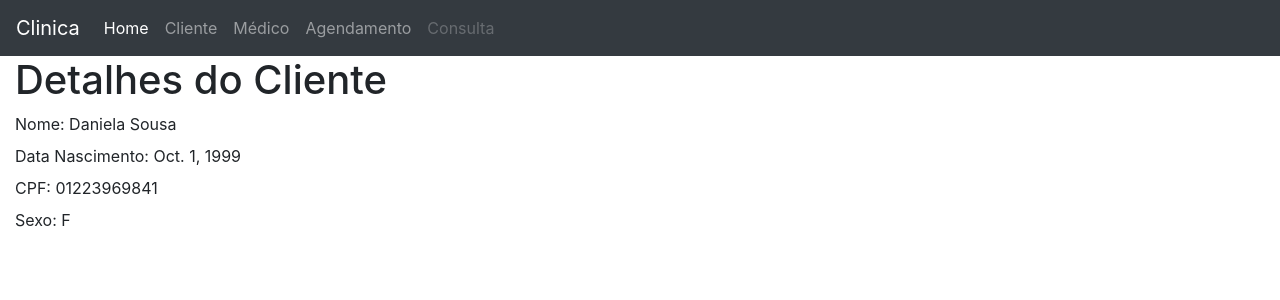
After one commit to DanniSousa01/clinica, a Django app: page /atendimento/cliente/1/ in a window 1280 px wide. The commit adds this page. Shown: the top 300 px of the page. Run offline with Django 3.2, Linux system fonts and the light colour scheme; data comes from the database, SQL or seed files in the repository; some libraries are stand-ins or nearby versions.

Commit message:
Criação  Detalhes do cliente, onde irão aparecer as todas as informações dos clientes cadastrados.

```diff
--- a/atendimento/templates/cliente/list.html
+++ b/atendimento/templates/cliente/list.html
@@ -9,7 +9,7 @@
 </head>
 
 <body>
-    <nav class="navbar navbar-expand-lg navbar-light bg-light">
+    <nav class="navbar navbar-expand-lg navbar-dark bg-dark">
         <a class="navbar-brand" href="#">Clinica</a>
         <button class="navbar-toggler" type="button" data-toggle="collapse" data-target="#navbarNav" aria-controls="navbarNav" aria-expanded="false"
             aria-label="Toggle navigation">
@@ -47,6 +47,7 @@
                             <th>Data Nascimento</th>
                             <th>CPF</th>
                             <th>Sexo</th>
+                            <th>#</th>
                         </tr>
                     </thead>
                     <tbody>
@@ -56,6 +57,7 @@
                                 <td>{{cliente.dt_nasc}}</td>
                                 <td>{{cliente.cpf}}</td>
                                 <td>{{cliente.sexo}}</td>
+                                <td><a href="/atendimento/cliente/{{cliente.id}}">Ver</a></td>
                             </tr>
                         {% endfor %}
 
--- /dev/null
+++ b/atendimento/templates/cliente/show.html
@@ -0,0 +1,79 @@
+<!DOCTYPE html>
+<html lang="en">
+
+<head>
+    <meta charset="UTF-8">
+    <meta name="viewport" content="width=device-width, initial-scale=1.0">
+    <meta http-equiv="X-UA-Compatible" content="ie=edge">
+    <title>Cliente</title>
+    <!-- Bootstrap CSS -->
+    <link rel="stylesheet" href="https://stackpath.bootstrapcdn.com/bootstrap/4.1.3/css/bootstrap.min.css" integrity="sha384-MCw98/SFnGE8fJT3GXwEOngsV7Zt27NXFoaoApmYm81iuXoPkFOJwJ8ERdknLPMO"
+        crossorigin="anonymous">
+</head>
+
+<body>
+    <nav class="navbar navbar-expand-lg navbar-dark bg-dark ">
+        <a class="navbar-brand" href="#">Clinica</a>
+        <button class="navbar-toggler" type="button" data-toggle="collapse" data-target="#navbarSupportedContent" aria-controls="navbarSupportedContent"
+            aria-expanded="false" aria-label="Toggle navigation">
+            <span class="navbar-toggler-icon"></span>
+        </button>
+
+        <div class="collapse navbar-collapse" id="navbarSupportedContent">
+            <ul class="navbar-nav mr-auto">
+
+                <li class="nav-item active">
+                    <a class="nav-link" href="/atendimento/">Home
+                        <span class="sr-only">(current)</span>
+                    </a>
+                </li>
+                <li class="nav-item">
+                    <a class="nav-link" href="/atendimento/cliente">Cliente</a>
+
+                </li>
+                <li class="nav-item">
+                    <a class="nav-link" href="/atendimento/medico/">Médico</a>
+                </li>
+                <li class="nav-item">
+                    <a class="nav-link" href="#">Agendamento</a>
+                </li>
+                <li class="nav-item">
+                    <a class="nav-link disabled" href="#">Consulta</a>
+                </li>
+            </ul>
+        </div>
+    </nav>
+    <div class="container-fluid">
+        <div class="row">
+            <div class="col-md-12 ">
+                <h1>Detalhes do Cliente</h1>
+                <div>
+                    <label>Nome: </label>
+                    {{cliente.nome}}
+                </div>
+                <div>
+                    <label>Data Nascimento: </label>
+                    {{cliente.dt_nasc}}
+                </div>
+                <div>
+                    <label>CPF: </label>
+                    {{cliente.cpf}}
+                </div>
+                <div>
+                    <label>Sexo: </label>
+                    {{cliente.sexo}}
+                </div>
+            </div>
+        </div>
+    </div>
+    <!-- Optional JavaScript -->
+    <!-- jQuery first, then Popper.js, then Bootstrap JS -->
+    <script src="https://code.jquery.com/jquery-3.3.1.slim.min.js" integrity="sha384-q8i/X+965DzO0rT7abK41JStQIAqVgRVzpbzo5smXKp4YfRvH+8abtTE1Pi6jizo"
+        crossorigin="anonymous"></script>
+    <script src="https://cdnjs.cloudflare.com/ajax/libs/popper.js/1.14.3/umd/popper.min.js" integrity="sha384-ZMP7rVo3mIykV+2+9J3UJ46jBk0WLaUAdn689aCwoqbBJiSnjAK/l8WvCWPIPm49"
+        crossorigin="anonymous"></script>
+    <script src="https://stackpath.bootstrapcdn.com/bootstrap/4.1.3/js/bootstrap.min.js" integrity="sha384-ChfqqxuZUCnJSK3+MXmPNIyE6ZbWh2IMqE241rYiqJxyMiZ6OW/JmZQ5stwEULTy"
+        crossorigin="anonymous"></script>
+</body>
+
+</html>
--- a/atendimento/templates/home.html
+++ b/atendimento/templates/home.html
@@ -10,7 +10,7 @@
 </head>
 
 <body>
-    <nav class="navbar navbar-expand-lg navbar-light bg-light">
+    <nav class="navbar navbar-expand-lg navbar-dark bg-dark ">
         <a class="navbar-brand" href="#">Clinica</a>
         <button class="navbar-toggler" type="button" data-toggle="collapse" data-target="#navbarSupportedContent" aria-controls="navbarSupportedContent"
             aria-expanded="false" aria-label="Toggle navigation">
--- a/atendimento/templates/medico/list.html
+++ b/atendimento/templates/medico/list.html
@@ -9,7 +9,7 @@
 </head>
 
 <body>
-    <nav class="navbar navbar-expand-lg navbar-light bg-light ">
+    <nav class="navbar navbar-expand-lg navbar-dark bg-dark">
         <a class="navbar-brand " href="#">Clinica</a>
         <button class="navbar-toggler " type="button " data-toggle="collapse " data-target="#navbarNav
         " aria-controls="navbarNav " aria-expanded="false "
--- a/atendimento/urls.py
+++ b/atendimento/urls.py
@@ -3,5 +3,7 @@ from . import views
 urlpatterns = [
     path('', views.home),
     path('cliente/', views.cliente_list),
+    path('cliente/<int:cliente_id>/', views.cliente_show),
     path('medico/', views.medico_list)
+
 ]
--- a/atendimento/views.py
+++ b/atendimento/views.py
@@ -10,6 +10,10 @@ def cliente_list (request):
     clientes = Cliente.objects.all()
     return render(request, 'cliente/list.html', {'clientes':clientes})
 
+def cliente_show(request, cliente_id):
+    cliente = Cliente.objects.get(pk=cliente_id)
+    return render(request, 'cliente/show.html', {'cliente': cliente})
+
 def medico_list (request):
     medicos = Medico.objects.all()
     return render(request, 'medico/list.html', {'medicos':medicos})
```
Also changed, not shown: 1 other file.
